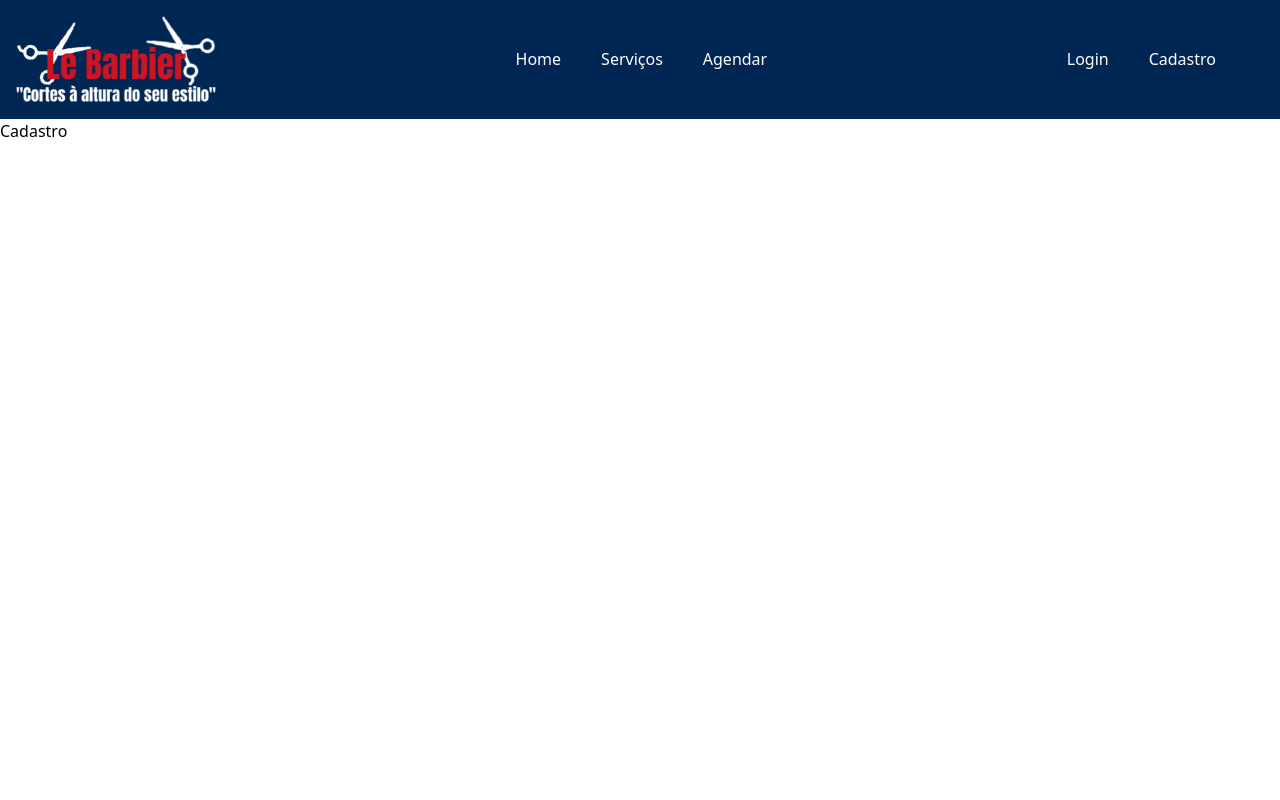
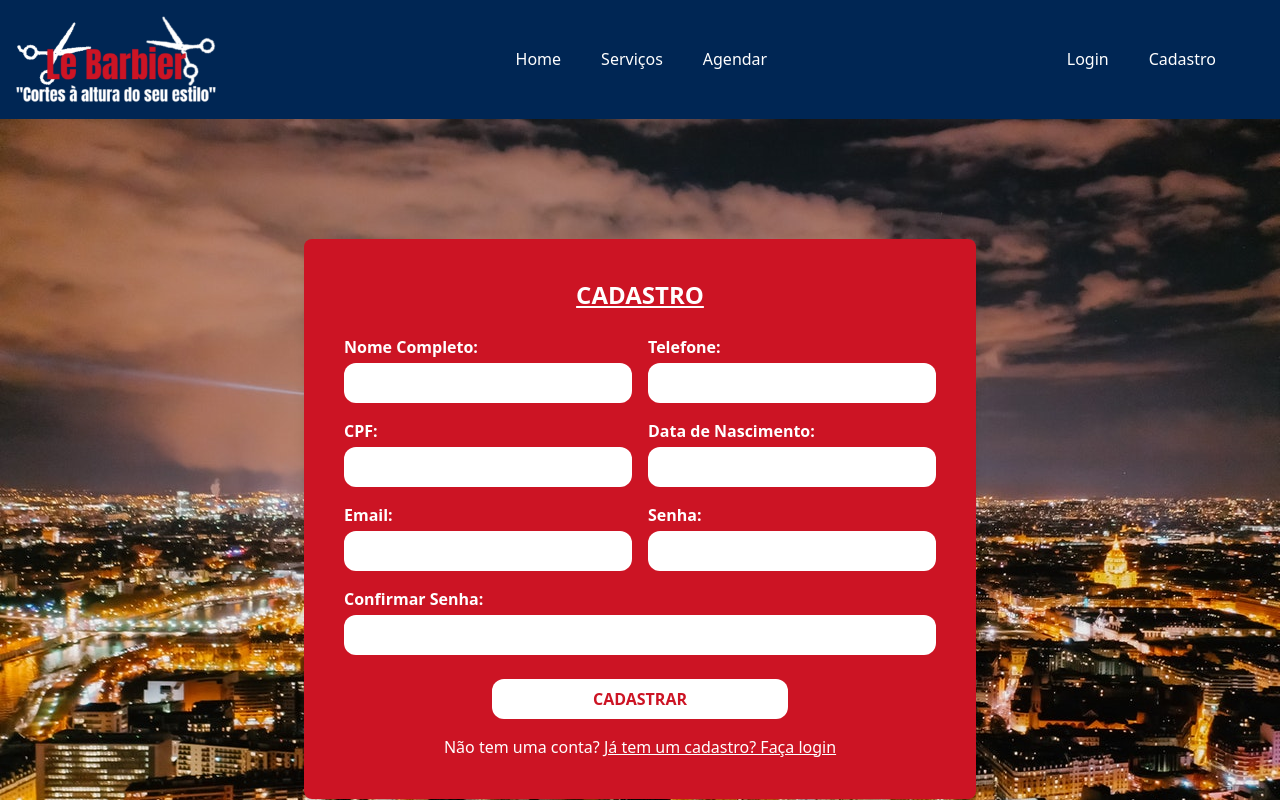
Before and after one commit to Victor-Santos-Silva/FrontEnd-Barbearia, a Next.js app: page /cadastro in a window 1280 px wide. Shown: the top 800 px of the page. Built offline with nearby package versions, Linux system fonts and the light colour scheme.

Commit message:
colocando conteudos na pagina de cadastro

```diff
--- a/src/app/cadastro/page.tsx
+++ b/src/app/cadastro/page.tsx
@@ -1,10 +1,146 @@
-import Header from "@/components/header";
+import Footer from '@/components/footer'
+import Header from '@/components/header'
+import Image from 'next/image'
+import fundo from '@/../public/assets/o-que-fazer-em-paris-a-noite.jpg'
 
-export default function Cadastro() {
-    return (
-        <section>
-            <Header />
-            <h1>Cadastro</h1>
-        </section>
-    )
+export default function Cadastro () {
+  return (
+    <section>
+      <Header />
+      <div className='w-full h-screen relative'>
+        <Image src={fundo} alt='fundo' className='w-full h-full object-cover' />
+
+        <form
+          action='/cadastro'
+          method='post'
+          className='absolute top-1/2 left-1/2 transform -translate-x-1/2 -translate-y-1/2
+     bg-[#CC1424] p-6 md:p-10 rounded-lg shadow-lg w-11/12 max-w-2xl'
+        >
+          <h1 className='text-white text-2xl font-bold underline mb-6 text-center'>
+            CADASTRO
+          </h1>
+
+          {/* Grid de 2 colunas */}
+          <div className='grid grid-cols-1 md:grid-cols-2 gap-4'>
+            <div>
+              <label
+                htmlFor='nome'
+                className='text-white font-bold w-full mb-1 block'
+              >
+                Nome Completo:
+              </label>
+              <input
+                type='text'
+                name='username'
+                className='bg-white w-full p-2 rounded-xl'
+              />
+            </div>
+
+            <div>
+              <label
+                htmlFor='telefone'
+                className='text-white font-bold w-full mb-1 block'
+              >
+                Telefone:
+              </label>
+              <input
+                type='text'
+                name='telefone'
+                className='bg-white w-full p-2 rounded-xl'
+              />
+            </div>
+
+            <div>
+              <label
+                htmlFor='cpf'
+                className='text-white font-bold w-full mb-1 block'
+              >
+                CPF:
+              </label>
+              <input
+                type='text'
+                name='cpf'
+                className='bg-white w-full p-2 rounded-xl'
+              />
+            </div>
+
+            <div>
+              <label
+                htmlFor='data_nascimento'
+                className='text-white font-bold w-full mb-1 block'
+              >
+                Data de Nascimento:
+              </label>
+              <input
+                type='text'
+                name='data_nascimento'
+                className='bg-white w-full p-2 rounded-xl'
+              />
+            </div>
+
+            <div>
+              <label
+                htmlFor='email'
+                className='text-white font-bold w-full mb-1 block'
+              >
+                Email:
+              </label>
+              <input
+                type='text'
+                name='email'
+                className='bg-white w-full p-2 rounded-xl'
+              />
+            </div>
+
+            <div>
+              <label
+                htmlFor='senha'
+                className='text-white font-bold w-full mb-1 block'
+              >
+                Senha:
+              </label>
+              <input
+                type='password'
+                name='password'
+                className='bg-white w-full p-2 rounded-xl'
+              />
+            </div>
+
+            <div className='md:col-span-2'>
+              <label
+                htmlFor='confirmar_senha'
+                className='text-white font-bold w-full mb-1 block'
+              >
+                Confirmar Senha:
+              </label>
+              <input
+                type='password'
+                name='confirmar_password'
+                className='bg-white w-full p-2 rounded-xl'
+              />
+            </div>
+          </div>
+
+          {/* Botão */}
+          <div className='flex justify-center mt-6'>
+            <button
+              type='submit'
+              className='text-[#CC1424] font-bold w-1/2 bg-white p-2 rounded-xl hover:bg-gray-100 cursor-pointer'
+            >
+              CADASTRAR
+            </button>
+          </div>
+
+          <p className='text-white mt-4 text-center'>
+            Não tem uma conta?{' '}
+            <a href='/login' className='underline'>
+              Já tem um cadastro? Faça login
+            </a>
+          </p>
+        </form>
+      </div>
+
+      <Footer />
+    </section>
+  )
 }
```
Also changed, not shown: public/assets/o-que-fazer-em-paris-a-noite.jpg (added).
